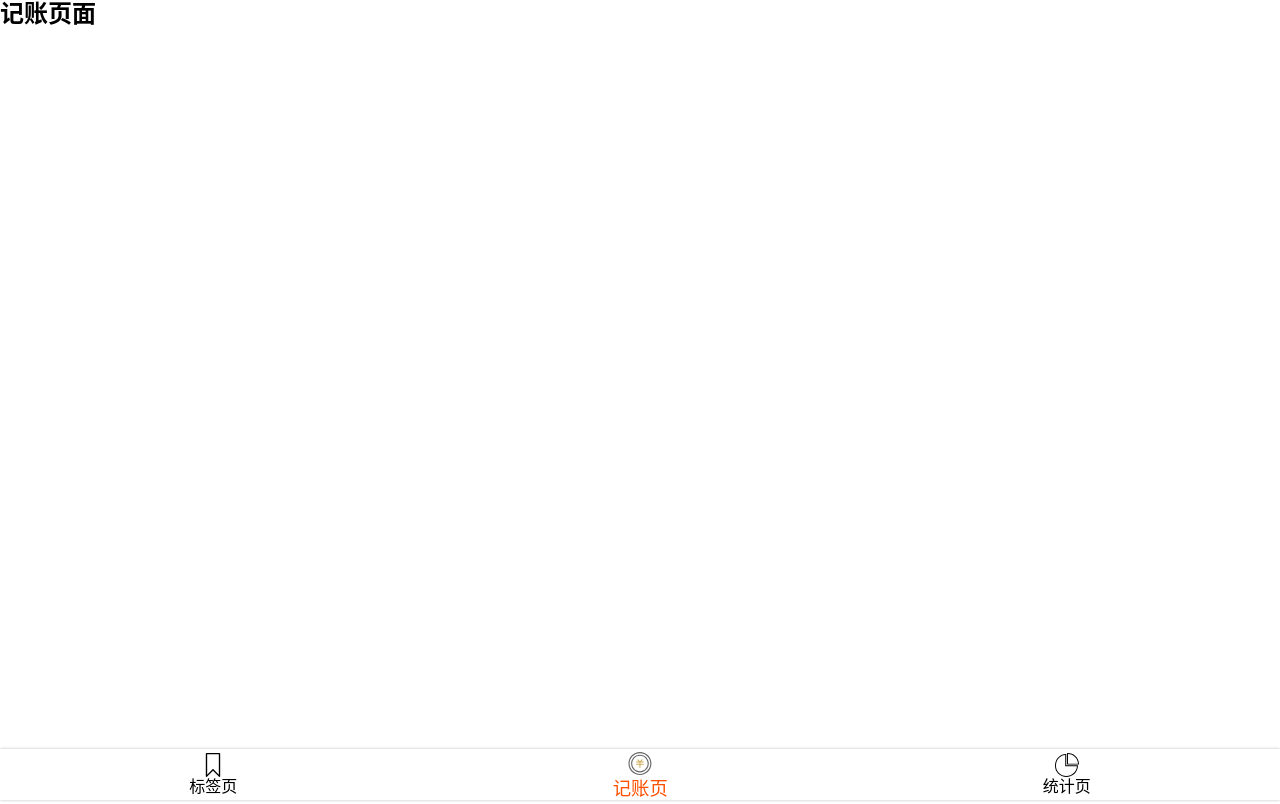
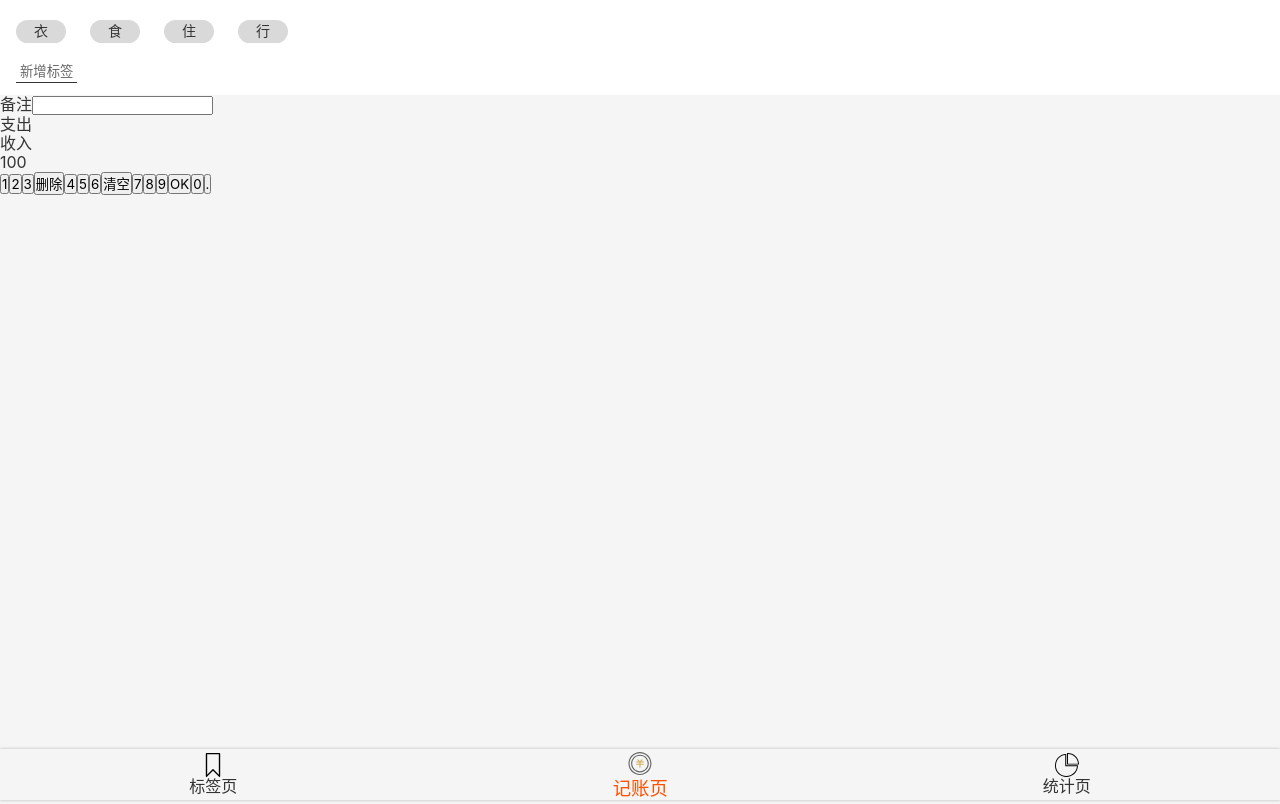
Before and after one commit to Old000Driver/svmoneysys-react, a React app: page /#/money in a window 1280 px wide. Built offline with nearby package versions, Linux system fonts and the light colour scheme; the HTML template or start-up script is replaced by a standard one.

Commit message:
完成Tags UI

```diff
--- a/src/App.tsx
+++ b/src/App.tsx
@@ -4,9 +4,15 @@
 import Money from 'views/Money';
 import NoMatch from './views/NoMatch';
 import Tags from 'views/Tags';
+import styled from 'styled-components';
+
+const AppWrapper = styled.div`
+  color: #333333;
+`;
 
 function App() {
   return (
+    <AppWrapper>
       <Router>
         <Switch>
           <Route path="/tags">
@@ -28,6 +34,8 @@
           </Route>
         </Switch>
       </Router>
+    </AppWrapper>
+
   );
 }
 
--- a/src/components/Nav.tsx
+++ b/src/components/Nav.tsx
@@ -26,7 +26,7 @@
         align-items: center;
         &.selected{
           color:#ff5000;
-          animation: FangDa 0.3s forwards;
+          animation: FangDa 0.35s forwards;
         }
       }
       @keyframes FangDa{
--- a/src/index.scss
+++ b/src/index.scss
@@ -41,7 +41,11 @@
   font-family: $font-hei;
   font-size: 16px;
   line-height: 1.2;
+  background: #f5f5f5;
+}
 
+button {
+  font-family: inherit;
 }
 
 .icon {
--- a/src/views/Money.tsx
+++ b/src/views/Money.tsx
@@ -1,8 +1,88 @@
 import Layout from '../components/Layout';
 import React from 'react';
+import styled from 'styled-components';
+
+const TagsSection = styled.section`
+  background: #FFFFFF;
+  padding: 12px 16px;
+
+  > ol {
+    margin: 0 -12px;
+
+    > li {
+      background: #D9D9D9;
+      border-radius: 18px;
+      display: inline-block;
+      padding: 3px 18px;
+      font-size: 14px;
+      margin: 8px 12px;
+    }
+  }
+
+  > button {
+    background: none;
+    border: none;
+    padding: 2px 4px;
+    border-bottom: 1px solid #333;
+    color: #666;
+    margin-top: 8px;
+  }
+`;
+const NotesSection = styled.section`
+`;
+const CategorySection = styled.section`
+`;
+const NumberPadSection = styled.section`
+`;
 
 function Money() {
-  return <Layout><h2>记账页面</h2></Layout>;
+  return (
+    <Layout>
+      <TagsSection>
+        <ol>
+          <li>衣</li>
+          <li>食</li>
+          <li>住</li>
+          <li>行</li>
+        </ol>
+        <button>新增标签</button>
+      </TagsSection>
+      <NotesSection>
+        <label>
+          <span>备注</span>
+          <input type="text"/>
+        </label>
+      </NotesSection>
+      <CategorySection>
+        <ul>
+          <li>支出</li>
+          <li>收入</li>
+        </ul>
+      </CategorySection>
+      <NumberPadSection>
+        <div>
+          100
+        </div>
+        <div>
+          <button>1</button>
+          <button>2</button>
+          <button>3</button>
+          <button>删除</button>
+          <button>4</button>
+          <button>5</button>
+          <button>6</button>
+          <button>清空</button>
+          <button>7</button>
+          <button>8</button>
+          <button>9</button>
+          <button>OK</button>
+          <button>0</button>
+          <button>.</button>
+        </div>
+      </NumberPadSection>
+    </Layout>
+
+  );
 }
 
 export default Money;
```
Lines whose indentation alone changed are shown as unchanged.
